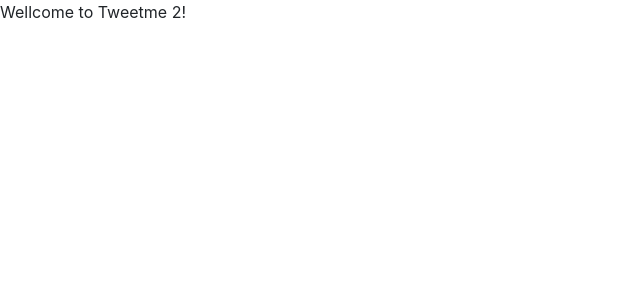
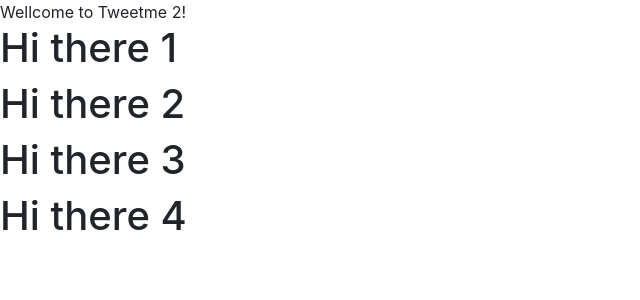
Before and after one commit to sergeichukd/tweetme-2, a Django app: page / in a window 1280 px wide. Shown: the top 300 px of the page, without its empty margins (0-640 px from the left). Run offline with Django 3.2, Linux system fonts and the light colour scheme; data that the repository does not hold is empty; some libraries are stand-ins or nearby versions.

Commit message:
17 - Raplace HTML Content with JavaScript

```diff
--- a/templates/pages/home.html
+++ b/templates/pages/home.html
@@ -7,7 +7,22 @@ this is amazing!!!
 {% block content %}
 Wellcome to Tweetme 2!
 
+
+<div id=tweets>
+    Replace me
+</div>
+
 <script>
+const tweetsElement = document.getElementById("tweets") // get an html element
+tweetsElement.innerHTML = 'Loading...' // set html
+
+var el1 = "<h1>Hi there 1</h1>"
+var el2 = "<h1>Hi there 2</h1>"
+var el3 = "<h1>Hi there 3</h1>"
+var el4 = "<h1>Hi there 4</h1>"
+
+tweetsElement.innerHTML = el1 + el2 + el3 + el4
+
 const xhr = new XMLHttpRequest() // xhr = SomeClass()
 const method = 'GET' // "POST"
 const url = "/tweets"
```
